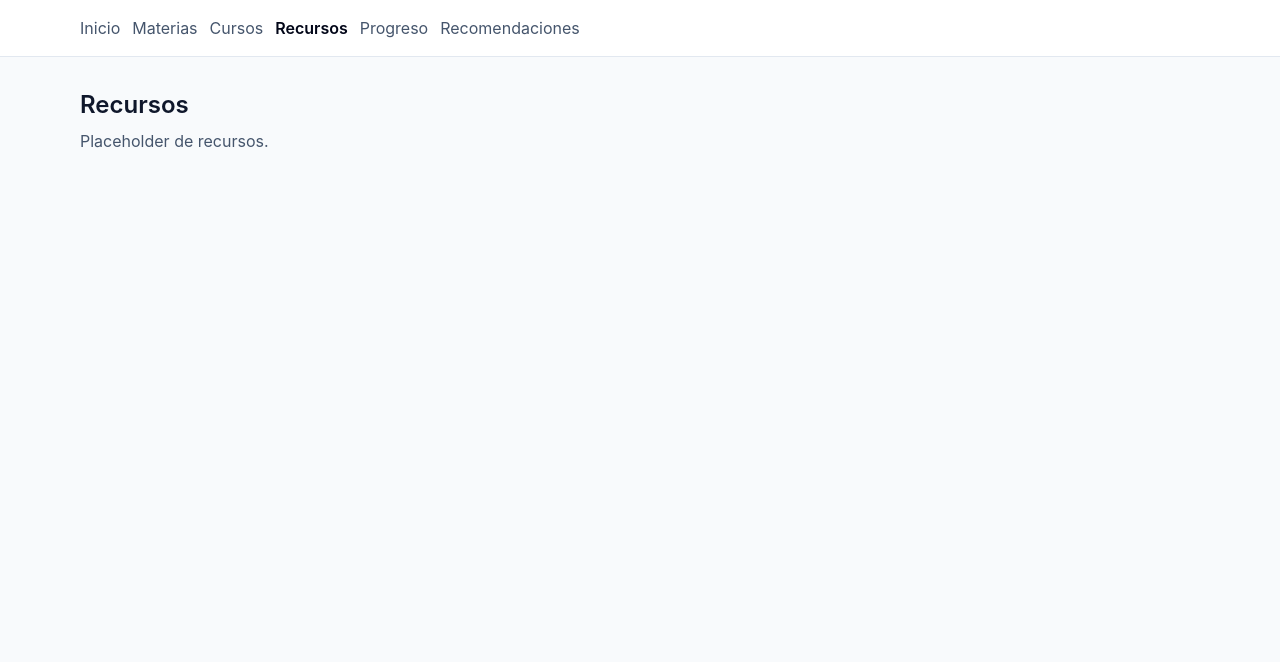
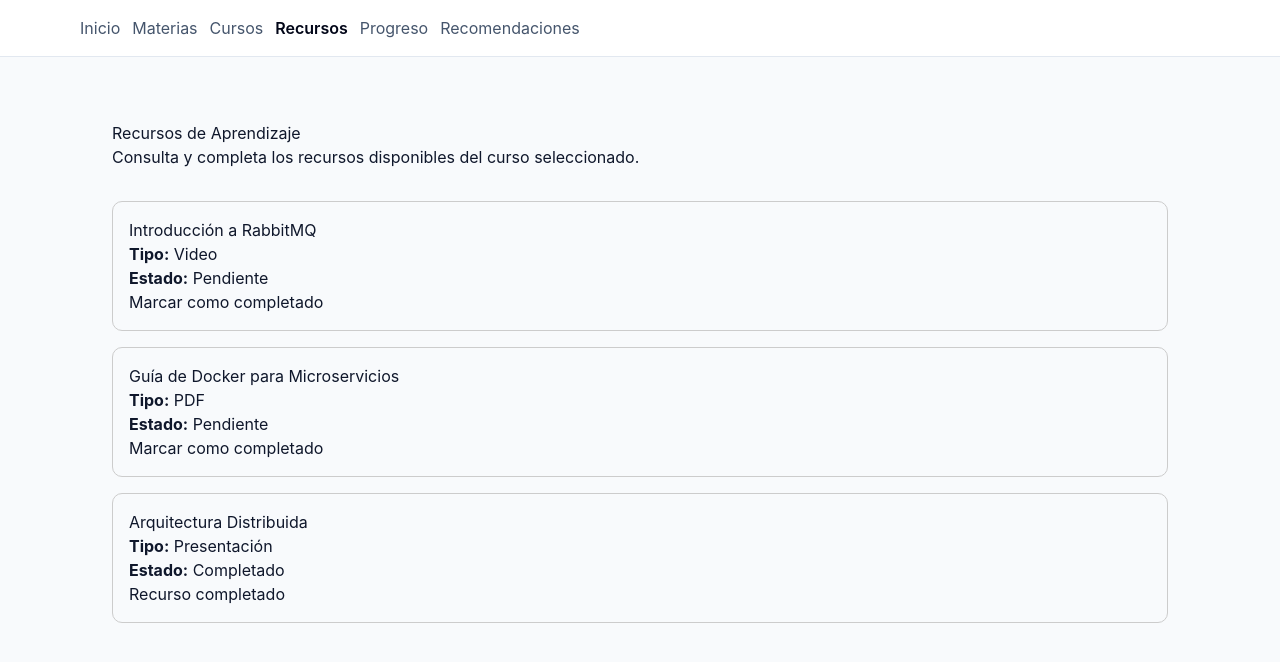
Before and after one commit to MajoVire/academic-platform-distributed, a React (Vite) app in the folder frontend/: page /resources in a window 1280 px wide. Shown: the top 662 px of the page. Built offline with nearby package versions, Linux system fonts and the light colour scheme; no server answers.

Commit message:
feat: implement subjects page

```diff
--- a/frontend/src/pages/ResourcesPage.tsx
+++ b/frontend/src/pages/ResourcesPage.tsx
@@ -1,10 +1,101 @@
+import { useEffect, useState } from "react";
+
+type Resource = {
+  id: number;
+  title: string;
+  type: string;
+  completed: boolean;
+};
+
 function ResourcesPage() {
+  const [resources, setResources] = useState<Resource[]>([]);
+
+  useEffect(() => {
+    // Mock data temporal
+    const mockResources: Resource[] = [
+      {
+        id: 1,
+        title: "Introducción a RabbitMQ",
+        type: "Video",
+        completed: false,
+      },
+      {
+        id: 2,
+        title: "Guía de Docker para Microservicios",
+        type: "PDF",
+        completed: false,
+      },
+      {
+        id: 3,
+        title: "Arquitectura Distribuida",
+        type: "Presentación",
+        completed: true,
+      },
+    ];
+
+    setResources(mockResources);
+  }, []);
+
+  const handleCompleteResource = (resourceId: number) => {
+    setResources((prevResources) =>
+      prevResources.map((resource) =>
+        resource.id === resourceId
+          ? { ...resource, completed: true }
+          : resource
+      )
+    );
+
+    console.log(`Recurso ${resourceId} completado`);
+  };
+
   return (
-    <section>
-      <h1 className="text-2xl font-semibold">Recursos</h1>
-      <p className="mt-2 text-slate-600">Placeholder de recursos.</p>
-    </section>
-  )
+    <div style={{ padding: "2rem" }}>
+      <h1>Recursos de Aprendizaje</h1>
+
+      <p>
+        Consulta y completa los recursos disponibles del curso seleccionado.
+      </p>
+
+      <div
+        style={{
+          display: "grid",
+          gap: "1rem",
+          marginTop: "2rem",
+        }}
+      >
+        {resources.map((resource) => (
+          <div
+            key={resource.id}
+            style={{
+              border: "1px solid #ccc",
+              borderRadius: "10px",
+              padding: "1rem",
+            }}
+          >
+            <h2>{resource.title}</h2>
+
+            <p>
+              <strong>Tipo:</strong> {resource.type}
+            </p>
+
+            <p>
+              <strong>Estado:</strong>{" "}
+              {resource.completed ? "Completado" : "Pendiente"}
+            </p>
+
+            <button
+              onClick={() => handleCompleteResource(resource.id)}
+              disabled={resource.completed}
+            >
+              {resource.completed
+                ? "Recurso completado"
+                : "Marcar como completado"}
+            </button>
+          </div>
+        ))}
+      </div>
+    </div>
+  );
 }
 
-export default ResourcesPage
+export default ResourcesPage;
```
